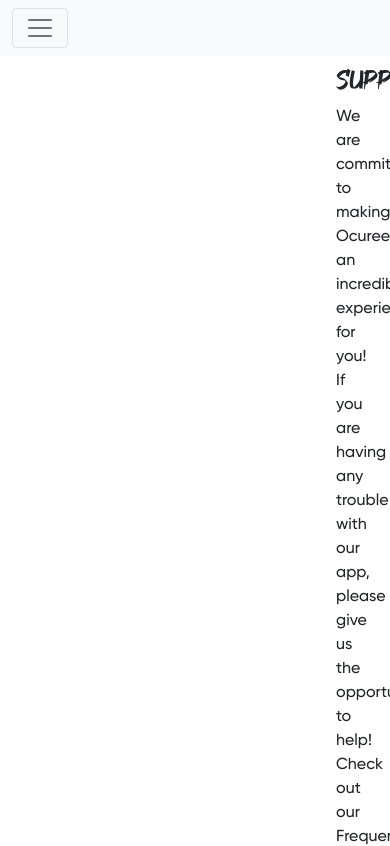
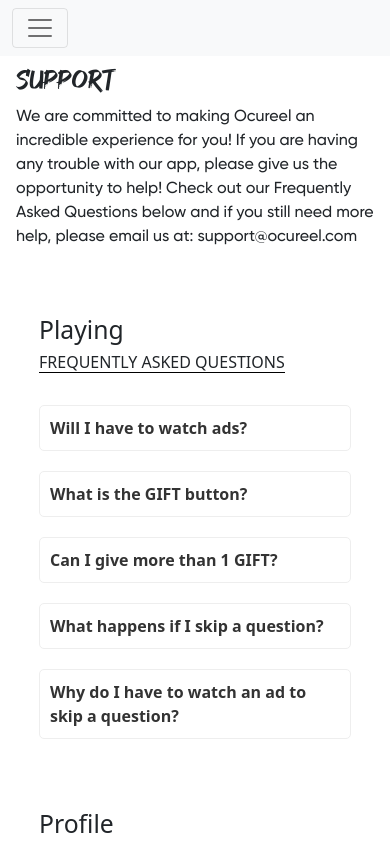
Before and after one commit to pithwalahussain12/ocureel-code, a React (Create React App) app: page /support in a window 390 px wide. Shown: the top 846 px of the page. Built offline with nearby package versions, Linux system fonts and the light colour scheme.

Commit message:
Support page

```diff
--- a/src/Components/Support/styles.module.css
+++ b/src/Components/Support/styles.module.css
@@ -50,3 +50,10 @@
     border-radius: 5px;
     padding: 10px;
   }
+
+
+@media only screen and (max-width: 480px) {
+    .header{
+        padding: 0% 1rem;
+    }
+}
```
